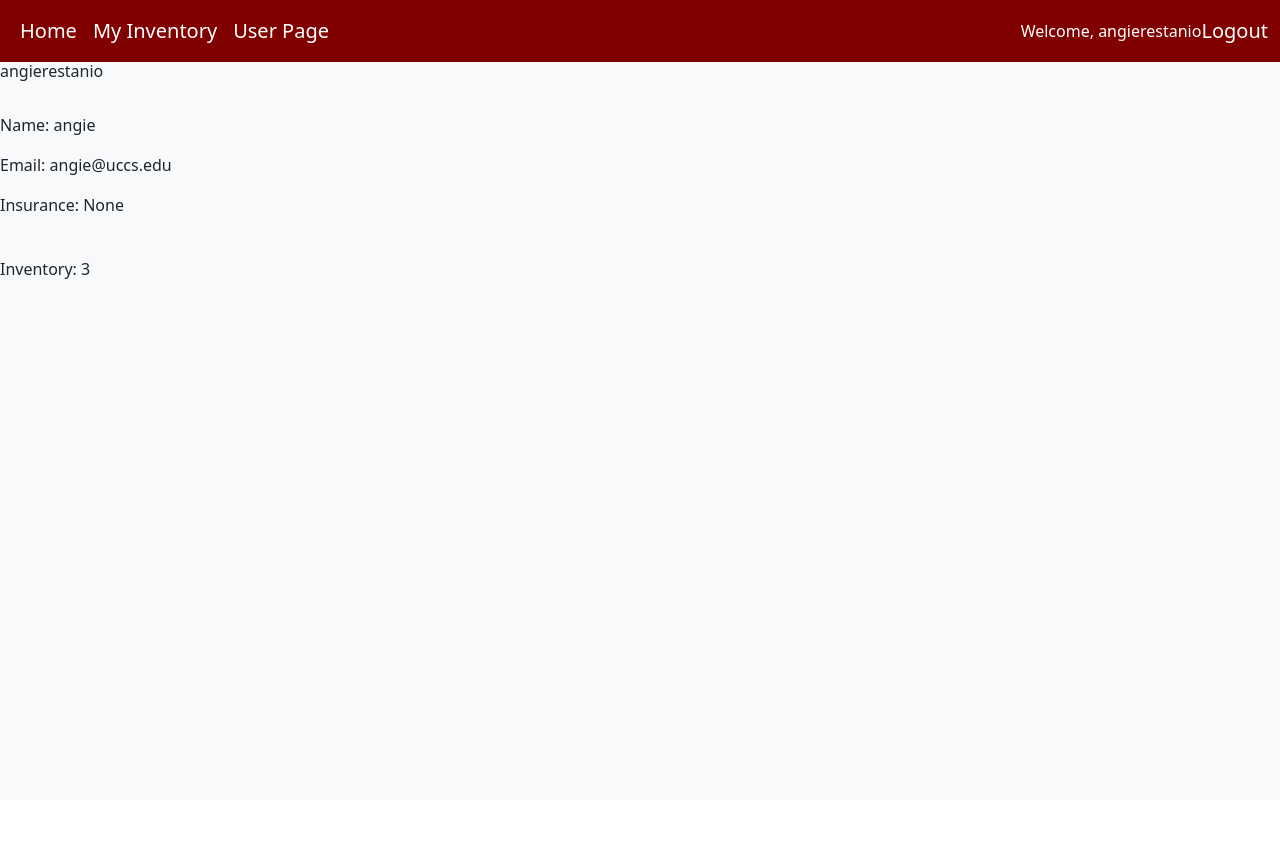
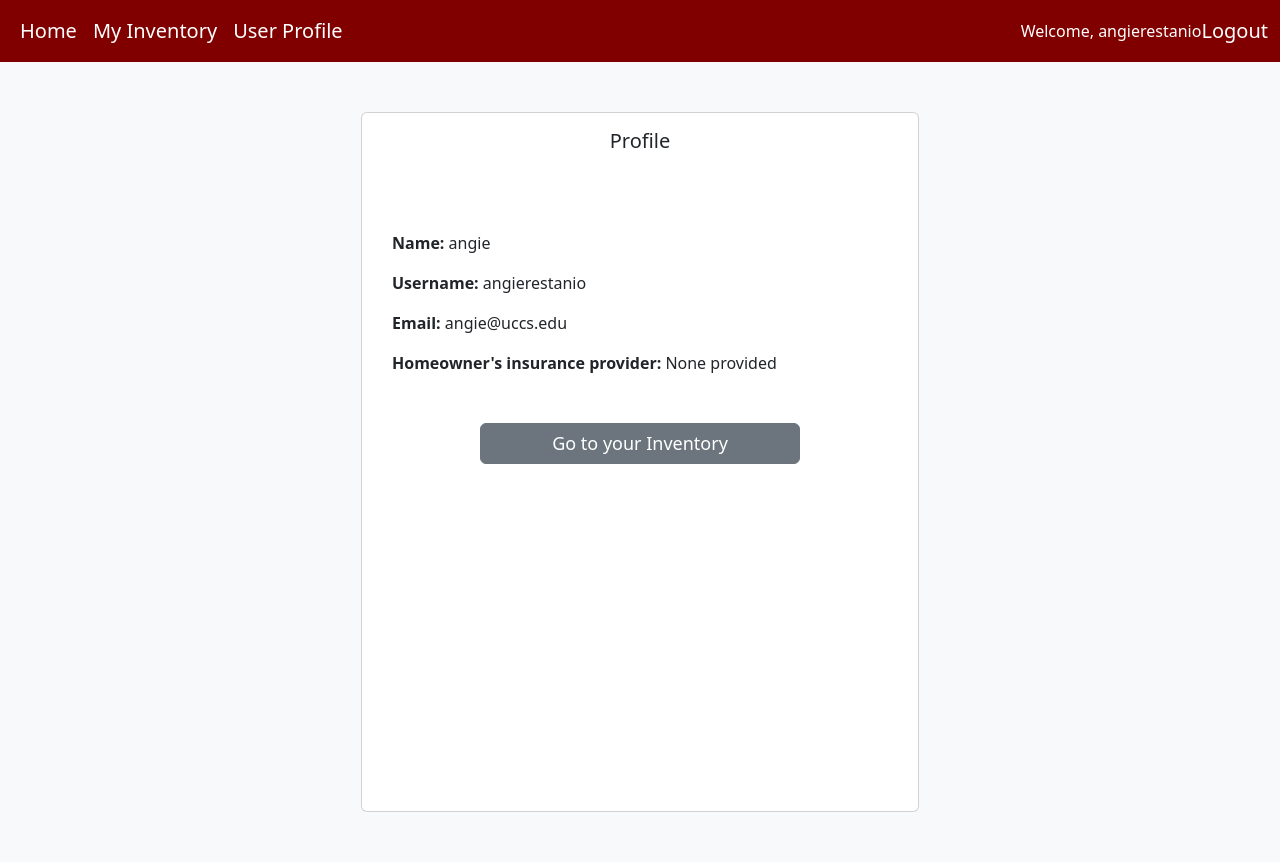
Before and after one commit to angier000/customer-requirements, a Django app: page /user/ in a window 1280 px wide. Before the commit the page ends 279 px from the top, so only its background shows below. Run offline with Django 4.2, Linux system fonts and the light colour scheme; a user stored in the database is signed in; data comes from the database, SQL or seed files in the repository; both versions use the stored data as it was after the commit; some libraries are stand-ins or nearby versions.

Commit message:
update user profile page

```diff
--- a/inventory_app/templates/inventory_app/base_template.html
+++ b/inventory_app/templates/inventory_app/base_template.html
@@ -39,7 +39,7 @@
 
                 <li>
                     {% if request.user.is_authenticated %}
-                        <a class="nav-link text-white" style="font-size: 20px;" href="{% url 'user_page' %}" aria-label="View list of items">User Page</a>
+                        <a class="nav-link text-white" style="font-size: 20px;" href="{% url 'user_page' %}" aria-label="View list of items">User Profile</a>
                     {% endif %}
                 </li>
 
--- a/inventory_app/templates/inventory_app/user.html
+++ b/inventory_app/templates/inventory_app/user.html
@@ -1,12 +1,33 @@
 {% extends 'inventory_app/base_template.html' %}
 
 {% block content %}
-<h6>{{user}}</h6>
+
+<div class="container min-vh-100 d-flex justify-content-center">
+    <div class="card w-50" style="margin: 50px;">
+      <h5 class="text-center p-3">Profile</h5>
+      <div class="card-body" style="padding: 30px;">
+
+        <br>
+        <p><strong>Name: </strong>{{owner.name}}</p>
+        <p><strong>Username: </strong>{{owner.user.username}}</p>
+        <p><strong>Email: </strong>{{owner.email}}</p>
+        <p><strong>Homeowner's insurance provider: </strong>
+            {% if owner.insurance %}
+                {{owner.insurance}}
+            {% else %}
+                None provided
+            {% endif %}
+
+        </p>
+
 <br>
-<p>Name: {{owner.name}}</p>
-<p>Email: {{owner.email}}</p>
-<p>Insurance: {{owner.insurance}}</p>
-<br>
-<p>Inventory: {{inventory.id}}</P>
+
+<div class="d-flex justify-content-center mx-0 my-2">
+    <a class="btn btn-secondary" style="width: 320px; font-size: 18px" href="{% url 'inventory-detail' owner.inventory.id %}" role="button">Go to your Inventory</a>
+</div>
+
+</div>
+</div>
+</div>
 
 {% endblock %}
```
Also changed, not shown: inventory_app/templates/inventory_app/index.html (+0 -16 lines), db.sqlite3.
